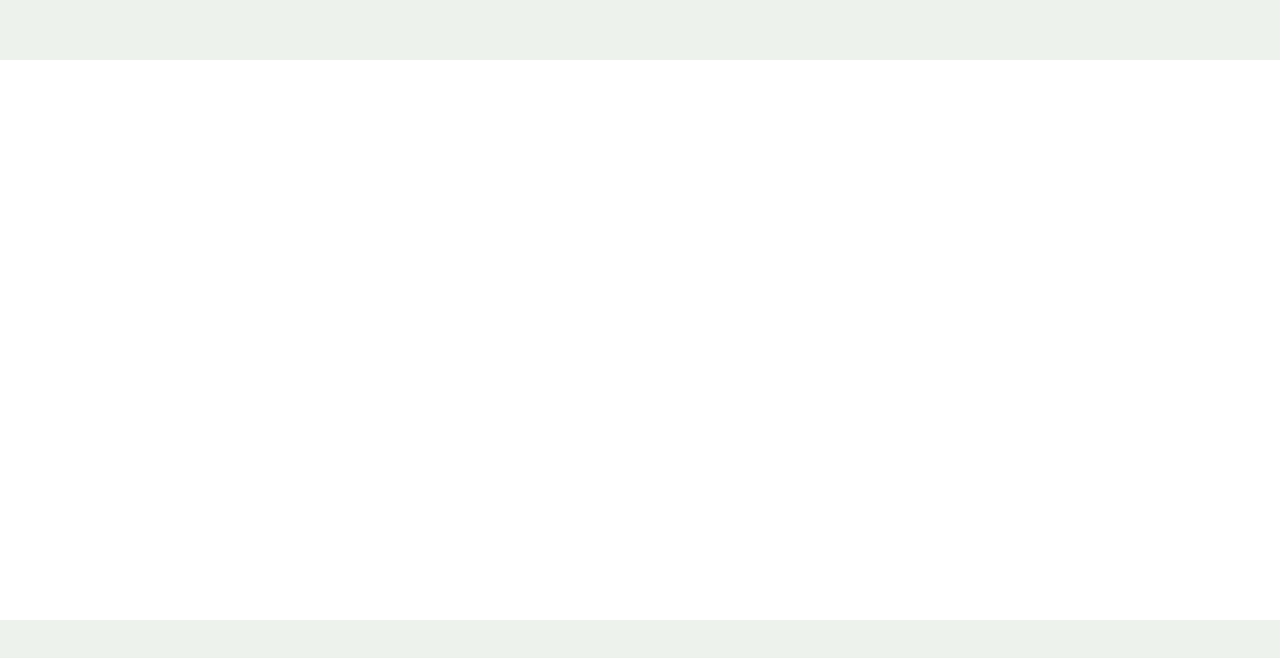
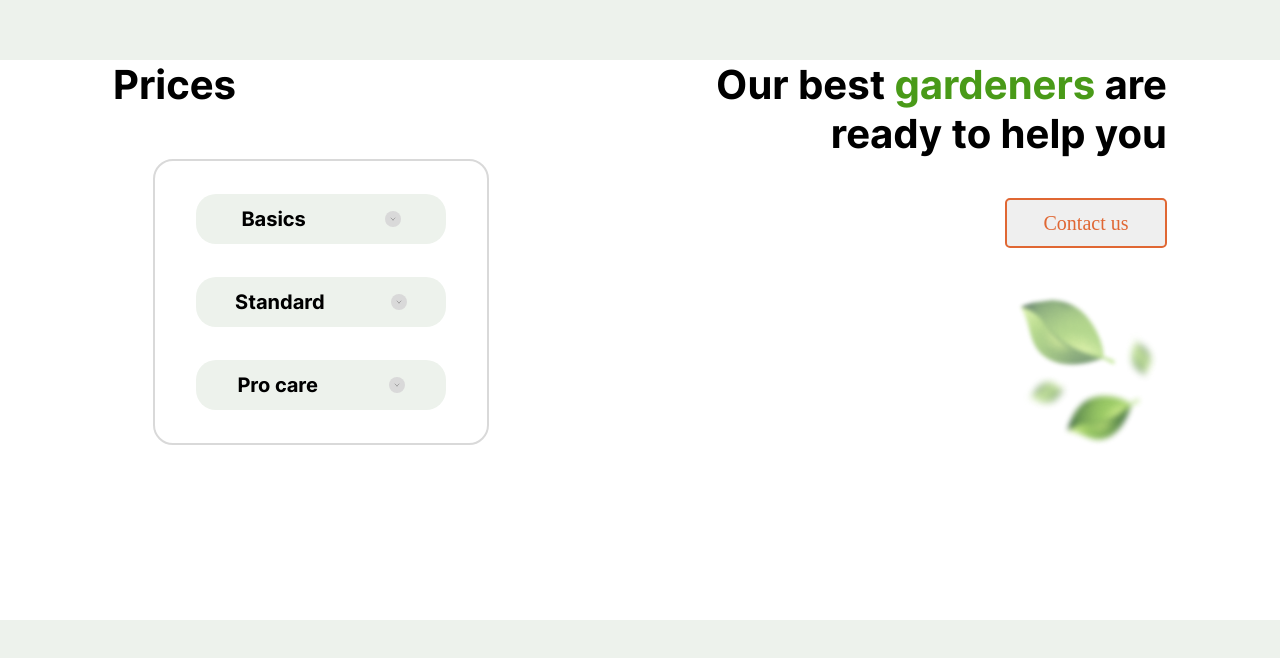
Before and after one commit to SManzh/RSSchool-projects, a plain HTML site: page plants/index.html in a window 1280 px wide. Shown: the part 2572-3230 px from the top of the page. Drawn offline with Linux system fonts and the light colour scheme.

Commit message:
feat: finish price section

```diff
--- a/plants/index.html
+++ b/plants/index.html
@@ -65,7 +65,7 @@
                     </a>
                     <div class="capt">
                         <p>Garden care</p>
-                        <p>Lorem Ipsum has been the industry</pclass=>
+                        <p>Lorem Ipsum has been the industry</p>
                     </div>
                 </div>
                 <div class="pic">
@@ -115,7 +115,21 @@
                 </div>
             </div>
         </section>
-        <section class="prices"><h2></h2></section>
+        <section class="price">
+            <div class="prices">
+                <h2>Prices</h2>
+                <div class="price-buttons">
+                    <button><p>Basics</p><img src="./assets/images/accordion_btn.svg" alt="arrow"></button>
+                    <button><p>Standard</p><img src="./assets/images/accordion_btn.svg" alt="arrow"></button>
+                    <button><p>Pro care</p><img src="./assets/images/accordion_btn.svg" alt="arrow"></button>
+                </div>
+            </div>
+            <div class="gardeners">
+                <p>Our best <span>gardeners</span> are ready to help you</p>
+                <button class="contact-us">Contact us</button>
+                <img src="./assets/images/leafs_1.png" alt="leafs">
+            </div>
+        </section>
         <section class="contacts"><h2></h2></section>
     </main>
     <footer class="footer"></footer>
--- a/plants/styles.css
+++ b/plants/styles.css
@@ -197,7 +197,6 @@ img.houseplants {
     font-size: 20px;
     text-transform: capitalize;
     color: #E06733;
-    border: 1px solid #E06733;
     border-radius: 5px;
     width: 161px;
     height: 50px;
@@ -239,12 +238,89 @@ div.capt p:nth-child(2) {
     color: #717171;
 }
 
+.gardeners {
+    display: flex;
+    flex-direction: column;
+    text-align: right;
+}
+
+.gardeners p {
+    font-family: Inter-Bold;
+    font-size: 40px;
+    color: #000000;
+    width: 452px;
+}
+
+.gardeners span {
+    color: #499A18;
+}
+
 /*------------------------------*/
-.prices {
+.price {
     max-width: 1440px;
     margin: 0 auto;
     height: 560px;
     background-color: #FFFFFF;
+    display: flex;
+    justify-content: space-between;
+}
+
+.prices {
+    display: flex;
+    flex-direction: column;
+}
+
+.prices h2 {
+    font-family: Inter-Bold;
+    font-size: 40px;
+    color: #000000;
+    margin-left: 0;
+}
+
+.price-buttons {
+    display: flex;
+    flex-direction: column;
+    align-items: center;
+    justify-content: space-evenly;
+    margin-left: 40px;
+    margin-top: 50px;
+    width: 332px;
+    height: 282.01px;
+    border: 2px solid #D9D9D9;
+    border-radius: 20px;
+}
+
+.price-buttons button {
+    width: 250px;
+    height: 50px;
+    border: none;
+    border-radius: 20px;
+    background-color: #EDF2EC;
+    font-family: Inter-Bold;
+    font-size: 20px;
+    text-align: left;
+    display: flex;
+    justify-content: space-between;
+    align-items: center;
+}
+
+button.contact-us {
+    margin-right: 0;
+    margin-top: 40px;
+    margin-bottom: 40px;
+    width: 162px;
+    height: 50px;
+    border: 2px solid #E06733;
+    border-radius: 5px;
+    font-family: Inika-Bold;
+    font-size: 20px;
+    color: #E06733;
+}
+
+.gardeners img {
+    width: 152px;
+    height: 174.99px;
+    margin-right: 0;
 }
 
 /*------------------------------*/
```
Also changed, not shown: plants/assets/images/accordion_btn.svg (added), plants/assets/images/leafs_1.png (added).
